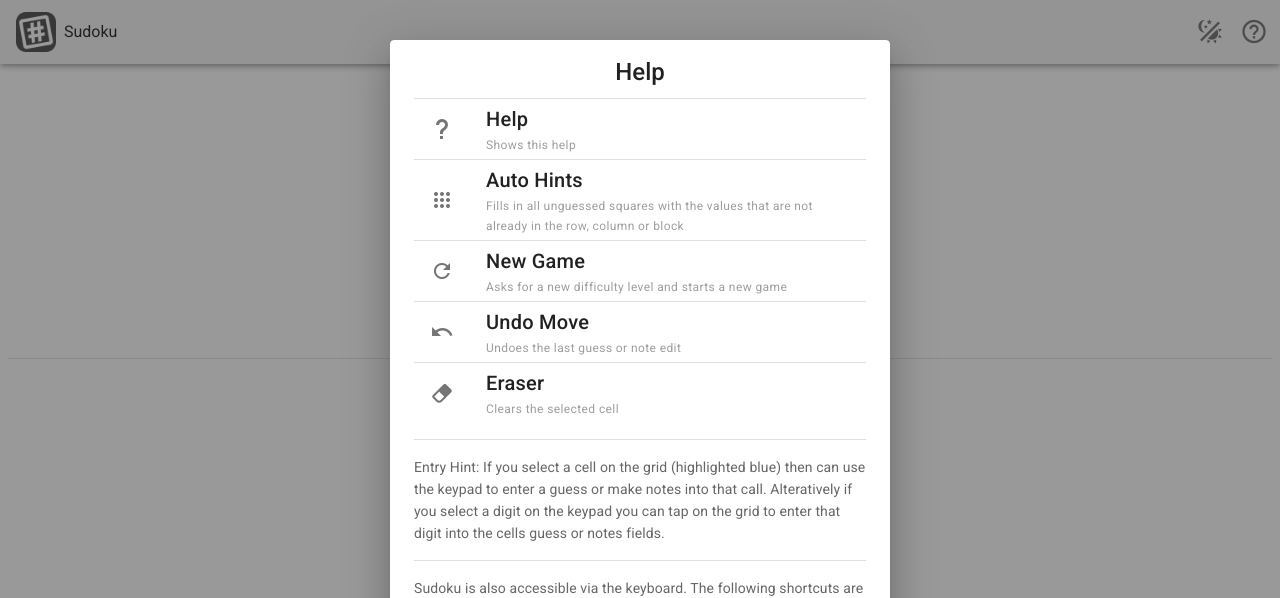
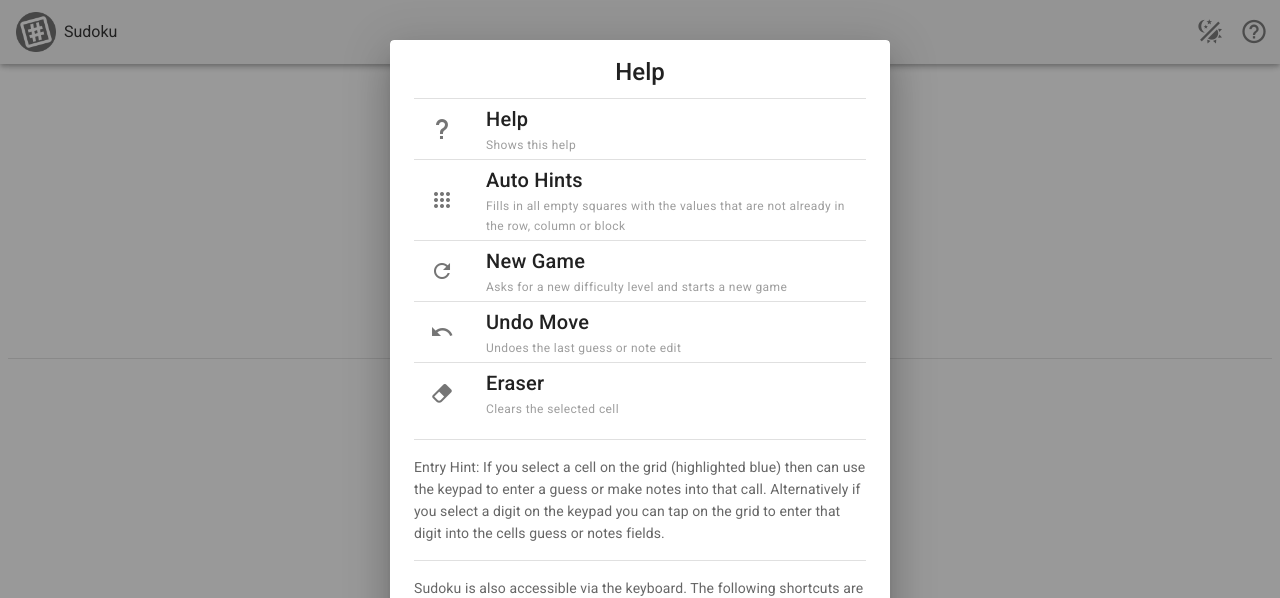
Before and after one commit to roxburghm/vue-sudoku, a Vue app: page /highscores in a window 1280 px wide. Both pictures are taken after a click on the button 1254 px from the left and 32 px from the top of the page. Shown: the top 598 px of the page. Built offline with nearby package versions, Linux system fonts and the light colour scheme.

Commit message:
Themeing ginish

```diff
--- a/src/App.vue
+++ b/src/App.vue
@@ -2,7 +2,7 @@
     <v-app>
         <v-app-bar app :dark="$store.state.themeDark" light>
             <div class="d-flex align-center">
-                <v-img alt="Sudoku" class="shrink mr-2" contain src="/images/icons/android-chrome-192x192.png"
+                <v-img alt="Sudoku" class="shrink mr-2" contain :src="`/images/logoFor${theme}.png`"
                        transition="scale-transition" width="40"
                 />
                 Sudoku
--- a/src/components/SudokuHelp.vue
+++ b/src/components/SudokuHelp.vue
@@ -6,14 +6,14 @@
             <v-simple-table>
                 <tbody>
                 <SudokuHelpItem icon="mdi-help" title="Help" text="Shows this help"/>
-                <SudokuHelpItem icon="mdi-dots-grid" title="Auto Hints" text="Fills in all unguessed squares with the values that are not already in the row, column or block"/>
+                <SudokuHelpItem icon="mdi-dots-grid" title="Auto Hints" text="Fills in all empty squares with the values that are not already in the row, column or block"/>
                 <SudokuHelpItem icon="mdi-refresh" title="New Game" text="Asks for a new difficulty level and starts a new game "/>
                 <SudokuHelpItem icon="mdi-undo" title="Undo Move" text="Undoes the last guess or note edit"/>
                 <SudokuHelpItem icon="mdi-eraser" title="Eraser" text="Clears the selected cell"/>
                 </tbody>
             </v-simple-table>
             <v-divider class="my-4"/>
-            <p>Entry Hint: If you select a cell on the grid (highlighted blue) then can use the keypad to enter a guess or make notes into that call. Alteratively if you select a digit on the keypad
+            <p>Entry Hint: If you select a cell on the grid (highlighted blue) then can use the keypad to enter a guess or make notes into that call. Alternatively if you select a digit on the keypad
                 you can tap on the grid to enter that digit into the cells guess or notes fields.</p>
             <v-divider class="my-4"/>
             <p>Sudoku is also accessible via the keyboard. The following shortcuts are available:</p>
--- a/src/plugins/mixin.js
+++ b/src/plugins/mixin.js
@@ -1,4 +1,3 @@
-
 export default {
     methods: {
         toggleCellGuessOrNote(cellIndex, guess) {
@@ -38,6 +37,9 @@ export default {
         }
     },
     computed: {
+        theme() {
+            return this.$store.state.themeDark ? 'Dark' : 'Light';
+        },
         level() {
             return this.$store.state.level;
         },
--- a/src/views/GameView.vue
+++ b/src/views/GameView.vue
@@ -3,7 +3,7 @@
 
         <div v-if="!ready" class="fill-height align-center text-center justify-center d-flex flex-column">
             <div>
-                <v-img width="128" height="128" src="/images/icons/android-chrome-192x192.png"/>
+                <v-img width="128" height="128" :src="`/images/logoFor${theme}.png`"/>
             </div>
             <div class="headline font-weight-light mt-6">Generating ...</div>
         </div>
--- a/src/views/HighScores.vue
+++ b/src/views/HighScores.vue
@@ -5,7 +5,7 @@
             <div class="my-6">
                 <v-icon v-if="highScore" color="pink darken-1" size="128">mdi-cupcake</v-icon>
                 <v-avatar v-else size="128">
-                    <v-img contain width="128" src="/images/icons/maskable_icon.png"/>
+                    <v-img contain width="128" :src="`/images/logoFor${theme}.png`"/>
                 </v-avatar>
             </div>
             <div class="my-4">
```
Also changed, not shown: public/images/logoForDark.png (added), public/images/logoForLight.png (added).
